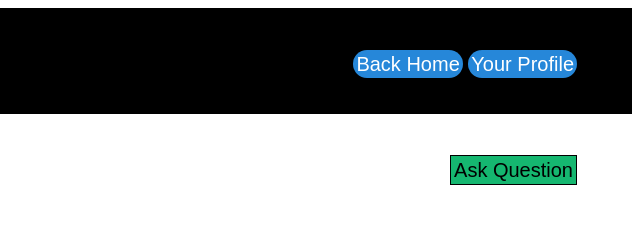
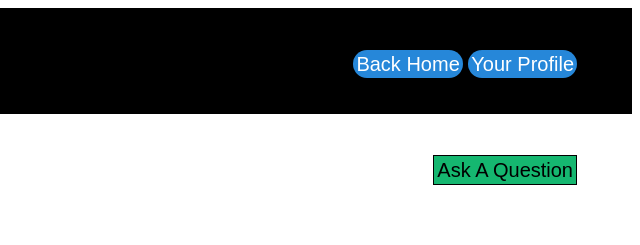
Before and after one commit to citytycoon/citytycoon.github.io, a plain HTML site: page profile.html in a window 1280 px wide. Shown: the top 245 px of the page, 640-1280 px from the left. Drawn offline with Linux system fonts and the light colour scheme.

Commit message:
Adding Web App to GH Pages to be Hosting

```diff
--- a/profile.html
+++ b/profile.html
@@ -25,7 +25,7 @@
 				Asked Questions
 			</div>
 			<div class="rightside">
-				<a href="askquestion.html" class="askqn">Ask Question</a>
+				<a href="askquestion.html" class="askqn">Ask A Question</a>
 			</div>
 		</div>
 	</div>
```
